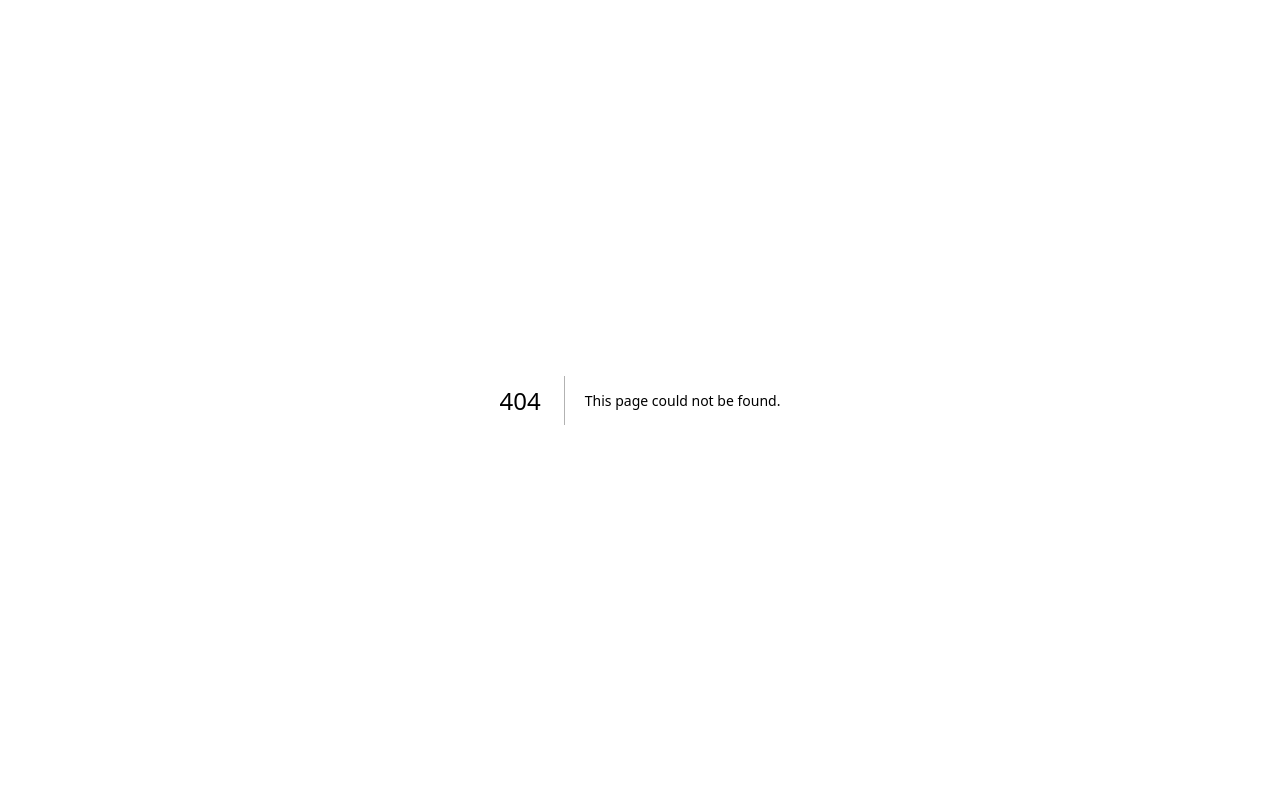
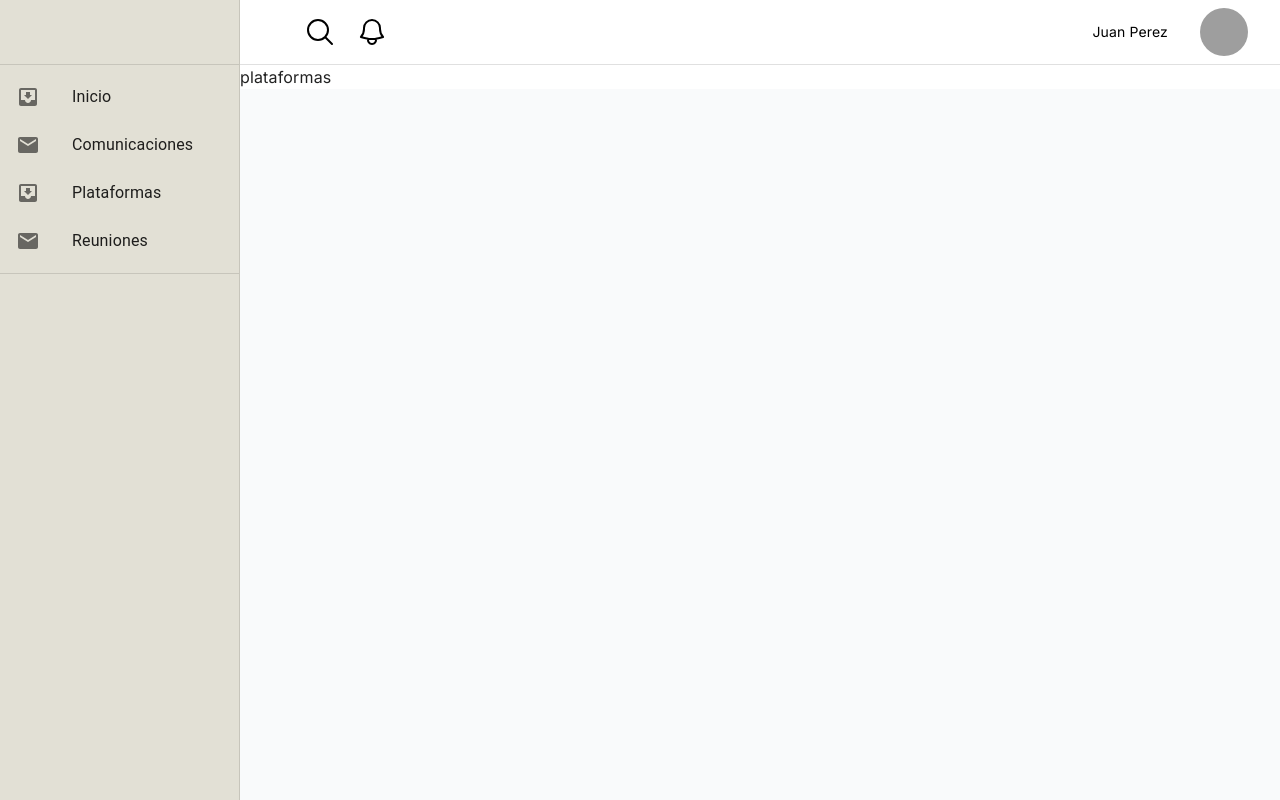
Before and after one commit to No-Country/C16-01-m-node-react, a Next.js app in the folder frontend/: page /dashboard/plataformas in a window 1280 px wide. Before the commit this address had no page. Built offline with nearby package versions, Linux system fonts and the light colour scheme; grey boxes are pictures that could not be loaded.

Commit message:
feat: navigation section

```diff
--- a/frontend/src/app/dashboard/components/index.tsx
+++ /dev/null
@@ -1,17 +0,0 @@
-"use client";
-import * as React from "react";
-import * as ReactDOM from "react-dom/client";
-import { StyledEngineProvider } from "@mui/material/styles";
-import Demo from "./demo";
-
-const rootElement = document.querySelector("#root");
-if (!rootElement) {
-  throw new Error("No se encontró el elemento root");
-}
-ReactDOM.createRoot(rootElement).render(
-  <React.StrictMode>
-    <StyledEngineProvider injectFirst>
-      <Demo />
-    </StyledEngineProvider>
-  </React.StrictMode>
-);
--- a/frontend/src/app/dashboard/components/navbar.tsx
+++ b/frontend/src/app/dashboard/components/navbar.tsx
@@ -9,12 +9,17 @@ import {
 } from "@heroicons/react/24/outline";
 import { signOut } from "next-auth/react";
 import { Divider } from "@mui/material";
+import Link from "next/link";
 
 const navigation = [
-  { name: "Inicio", href: "#", current: false },
-  { name: "Comunicaciones", href: "#", current: false },
-  { name: "Plataforma", href: "#", current: false },
-  { name: "Reuniones", href: "#", current: false },
+  { name: "Inicio", href: "/dashboard", current: false },
+  {
+    name: "Comunicaciones",
+    href: "/dashboard/comunicaciones",
+    current: false,
+  },
+  { name: "Plataformas", href: "/dashboard/plataformas", current: false },
+  { name: "Reuniones", href: "/dashboard/reuniones", current: false },
 ];
 
 function classNames(...classes: string[]) {
@@ -144,7 +149,8 @@ export default function Navbar() {
           <Divider />
           <Disclosure.Panel className="sm:hidden">
             <div className="space-y-1 px-2 pb-3 pt-2">
-              {navigation.map((item) => (
+              {navigation.map((item, index) => (
+                <Link href={item.href} key={index}>
                   <Disclosure.Button
                     key={item.name}
                     as="a"
@@ -159,6 +165,7 @@ export default function Navbar() {
                   >
                     {item.name}
                   </Disclosure.Button>
+                </Link>
               ))}
             </div>
           </Disclosure.Panel>
--- a/frontend/src/app/dashboard/components/sidebar.tsx
+++ b/frontend/src/app/dashboard/components/sidebar.tsx
@@ -14,7 +14,7 @@ import ListItemIcon from "@mui/material/ListItemIcon";
 import ListItemText from "@mui/material/ListItemText";
 import MailIcon from "@mui/icons-material/Mail";
 import Toolbar from "@mui/material/Toolbar";
-import Link from 'next/link';
+import Link from "next/link";
 
 const drawerWidth = 240;
 
@@ -31,10 +31,14 @@ export default function ResponsiveDrawer(props: Props) {
   };
 
   const navigation = [
-    { name: "Inicio", href: "#", current: false },
-    { name: "Comunicaciones", href: "#", current: false },
-    { name: "Plataformas", href: "./plataformas", current: false },
-    { name: "Reuniones", href: "/calendario", current: false },
+    { name: "Inicio", href: "/dashboard", current: false },
+    {
+      name: "Comunicaciones",
+      href: "/dashboard/comunicaciones",
+      current: false,
+    },
+    { name: "Plataformas", href: "/dashboard/plataformas", current: false },
+    { name: "Reuniones", href: "/dashboard/reuniones", current: false },
   ];
 
   const drawer = (
--- /dev/null
+++ b/frontend/src/app/dashboard/comunicaciones/page.tsx
@@ -0,0 +1,3 @@
+export default function Page() {
+  return <h1>Comunicaciones</h1>;
+}
--- /dev/null
+++ b/frontend/src/app/dashboard/plataformas/page.tsx
@@ -0,0 +1,3 @@
+export default function Page() {
+  return <h1>plataformas</h1>;
+}
--- /dev/null
+++ b/frontend/src/app/dashboard/reuniones/page.tsx
@@ -0,0 +1,3 @@
+export default function Page() {
+  return <h1>reuniones</h1>;
+}
--- a/frontend/src/app/layout.tsx
+++ b/frontend/src/app/layout.tsx
@@ -2,6 +2,8 @@ import type { Metadata } from "next";
 import { Inter } from "next/font/google";
 import "./globals.css";
 import SessionAuthProvider from "@/context/SessionAuth.provider";
+import ResponsiveDrawer from "./dashboard/components/sidebar";
+import Navbar from "./dashboard/components/navbar";
 
 const inter = Inter({ subsets: ["latin"] });
 
```
Also changed, not shown: frontend/src/app/dashboard/layout.tsx (+12 -8 lines). Lines whose indentation alone changed are shown as unchanged.
